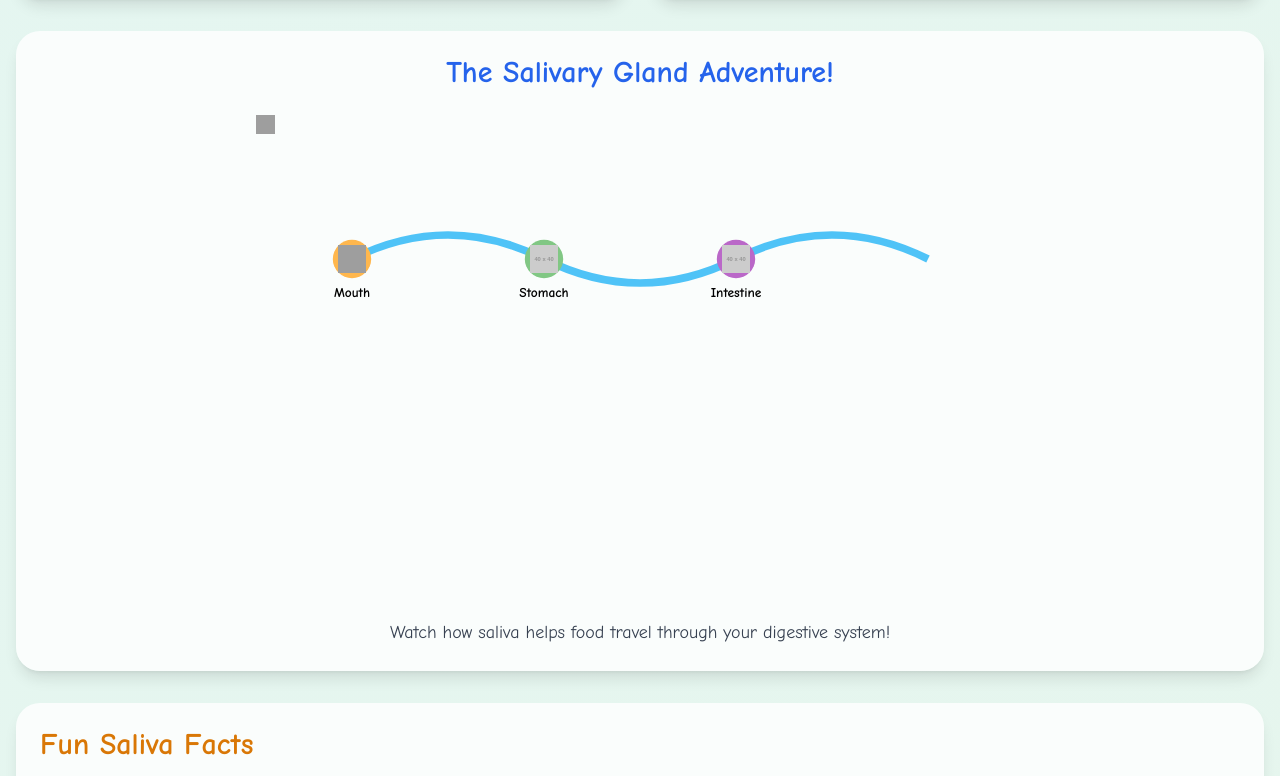
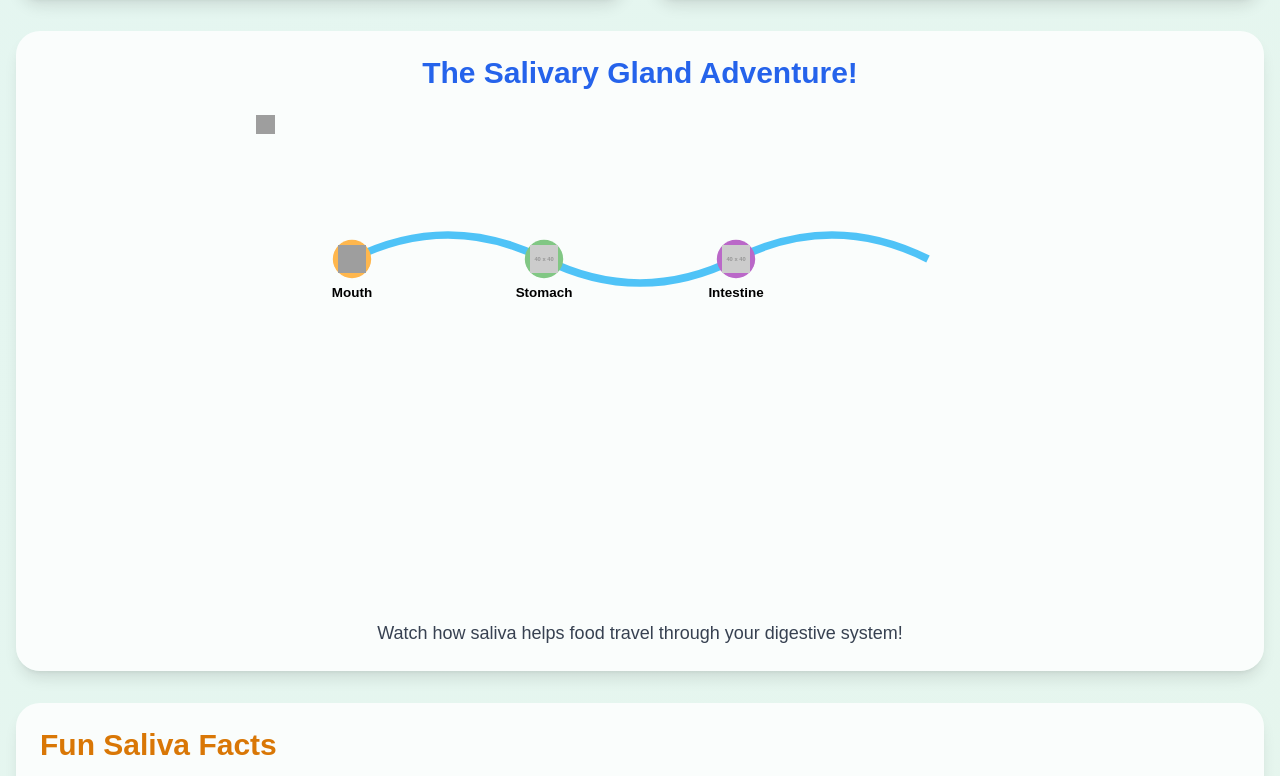
Before and after one commit to project-star-ui/BB, a plain HTML site: page index.html in a window 1280 px wide. Shown: the part 1373-2149 px from the top of the page. Drawn offline with nearby package versions, Linux system fonts and the light colour scheme; grey boxes are pictures that could not be loaded; placeholder pictures from the web are drawn by us.

Commit message:
Update index.html

```diff
--- a/index.html
+++ b/index.html
@@ -13,7 +13,7 @@
         }
 
         body {
-            font-family: 'Comic Sans MS', cursive, sans-serif;
+            font-family: Arial, sans-serif; /* Changed font to a more readable sans-serif */
             background: linear-gradient(135deg, #e0f7fa 0%, #e8f5e9 100%);
             background-size: 400% 400%;
             animation: gradientBG 15s ease infinite;
```
